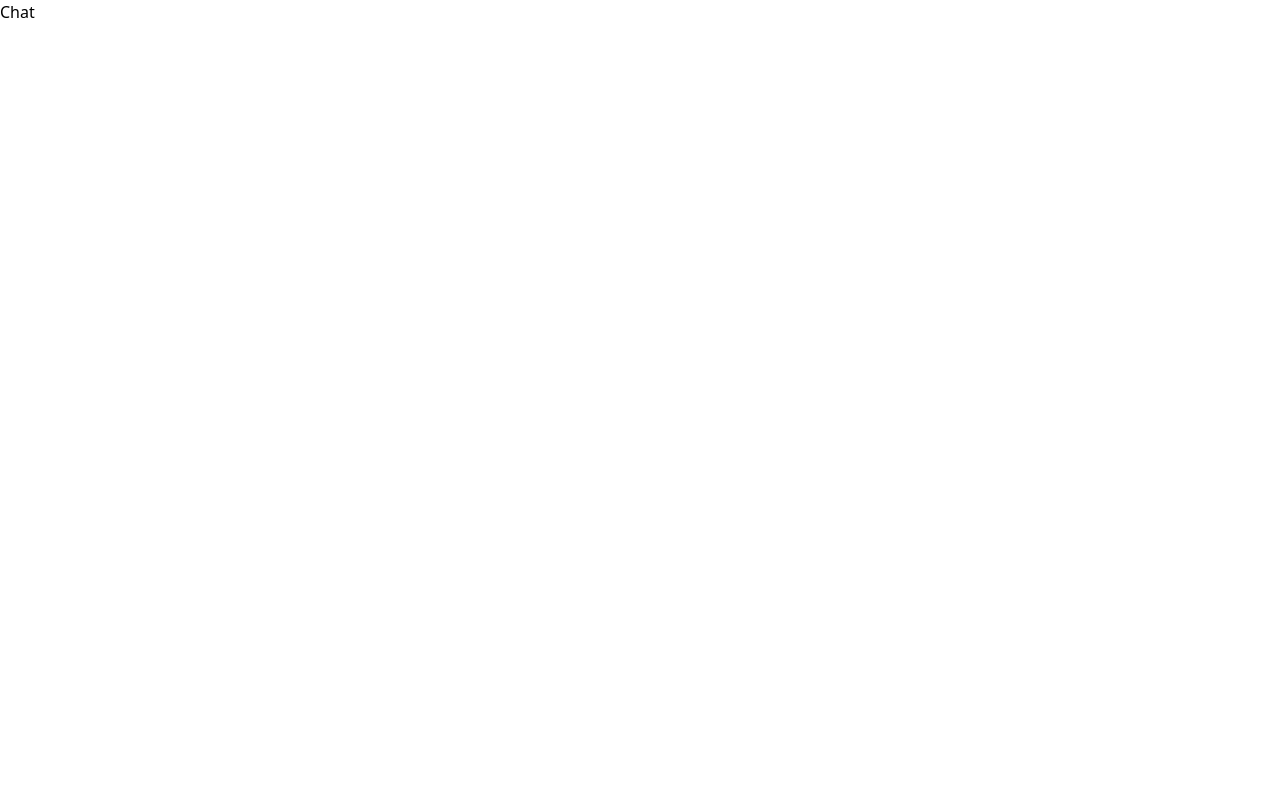
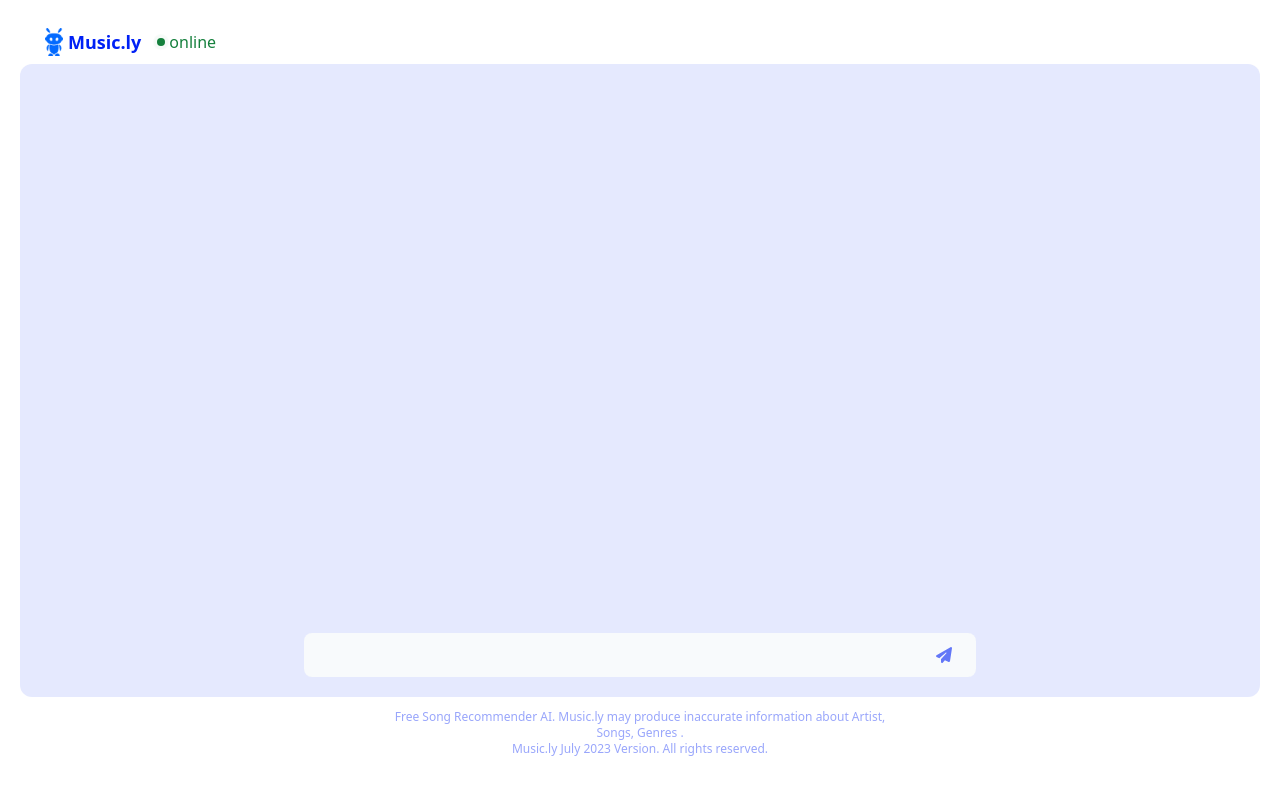
Before and after one commit to bensonOSei/music_ly, a React (Vite) app: page /chat in a window 1280 px wide. Shown: the top 794 px of the page. Built offline with nearby package versions, Linux system fonts and the light colour scheme.

Commit message:
Added the chat page with some components

```diff
--- /dev/null
+++ b/src/components/ChatArea.jsx
@@ -0,0 +1,13 @@
+import { ChatInput } from "./ChatInput"
+
+export const ChatArea = () => {
+  return (
+    <div className="relative w-full max-w-7xl mx-auto h-5/6 bg-primary-100/50 rounded-xl">
+    {/* chat area */}
+    <div className="absolute bottom-5 left-0 w-full h-11 px-2">
+        {/* input field */}
+        <ChatInput />
+    </div>
+</div>
+)
+}
--- /dev/null
+++ b/src/components/ChatHeader.jsx
@@ -0,0 +1,23 @@
+import botLogo from "../assets/illustrations/blue-robot.png";
+
+export const ChatHeader = () => {
+	return (
+		<div className="px-5 py-2 flex items-center justify-between">
+			<div className="flex items-center">
+				<div className="w-7 h-7">
+					<img
+						src={botLogo}
+						alt="Music.ly logo"
+						className="w-full h-full object-contain"
+					/>
+				</div>
+				<h1 className="font-bold text-lg text-primary-500">Music.ly</h1>
+
+				<div className="ml-4 flex items-center gap-1">
+					<span className="relative w-2 h-2 rounded-full bg-green-700 after:content-[''] after:w-full after:h-full after:absolute after:top-0 after:left-0 after:bg-green-700/50 after:animate-ping after:rounded-full "></span>
+					<span className="text-green-700">online</span>
+				</div>
+			</div>
+		</div>
+	);
+};
--- /dev/null
+++ b/src/components/ChatInput.jsx
@@ -0,0 +1,22 @@
+import { FontAwesomeIcon } from "@fortawesome/react-fontawesome";
+import { faPaperPlane } from "@fortawesome/free-solid-svg-icons";
+
+export const ChatInput = () => {
+	return (
+		<div className="w-full max-w-2xl h-full bg-slate-50 mx-auto rounded-lg flex items-center justify-center overflow-hidden group chat-form transition">
+			<form
+				action="#"
+				className="w-full flex items-center justify-evenly px-2">
+				<input
+					type="text"
+					id="chat-message"
+					name="chat-message"
+					className="border-0 bg-inherit w-11/12 input-box focus:ring-0"
+				/>
+				<button className="text-primary-500/60 hover:text-primary-500 hover:bg-primary-100/50 px-2 py-1 text-center rounded-md transition">
+					<FontAwesomeIcon icon={faPaperPlane} />
+				</button>
+			</form>
+		</div>
+	);
+};
--- a/src/components/Footer.jsx
+++ b/src/components/Footer.jsx
@@ -4,7 +4,7 @@ import PropTypes from 'prop-types';
 
 export const Footer = ({ color = "text-primary-200"}) => {
 	return (
-		<footer className={`w-full max-w-lg text-center text-xs mt-3 ${color}`}  >
+		<footer className={`w-full max-w-lg mx-auto text-center text-xs mt-3 ${color}`}  >
 			Free Song Recommender AI. {APP_NAME} may produce inaccurate information
 			about Artist, Songs, Genres . <br/> {APP_NAME} July 2023 Version. All rights reserved.
 		</footer>
--- a/src/index.css
+++ b/src/index.css
@@ -1,3 +1,10 @@
 @tailwind base;
 @tailwind components;
 @tailwind utilities;
+
+
+
+.chat-form:has(input:focus) {
+    outline: 3px solid #1c37e92a;
+    border: 2px solid #051db888;
+}
--- a/src/pages/Chat.jsx
+++ b/src/pages/Chat.jsx
@@ -1,6 +1,14 @@
+import { ChatArea } from "../components/ChatArea";
+import { ChatHeader } from "../components/ChatHeader";
+import { Footer } from "../components/Footer";
 
 export const Chat = () => {
-  return (
-    <div>Chat</div>
-  )
-}
+	return (
+		<div className="p-2 md:p-5 w-full h-screen">
+			<ChatHeader />
+      <ChatArea />
+			{/* footer */}
+			<Footer />
+		</div>
+	);
+};
--- a/src/pages/Home.jsx
+++ b/src/pages/Home.jsx
@@ -13,7 +13,7 @@ export const Home = () => {
 					Your Music Assistant
 				</h1>
 				<p className="text-lg text-center text-slate-500">
-					Using this software,you can ask your song recommendation and
+					Using this software,you can recommendation a song and
 					receive your answer using artificial intelligence assistant
 				</p>
                 <div className="flex flex-col items-center w-full max-w-sm mt-5">
```
